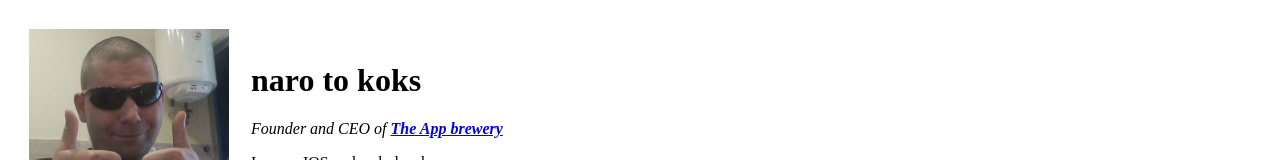
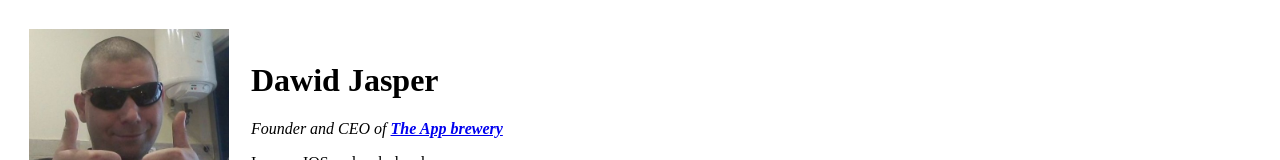
Before and after one commit to flinfred/cv, a plain HTML site: page index.html in a window 1280 px wide. Shown: the top 160 px of the page. Drawn offline with Linux system fonts and the light colour scheme.

Commit message:
Update index.html

```diff
--- a/index.html
+++ b/index.html
@@ -5,7 +5,7 @@
   <meta charset="UTF-8" />
   <meta name="viewport" content="width=device-width, initial-scale=1.0" />
   <meta http-equiv="X-UA-Compatible" content="ie=edge" />
-  <title>Naro's peronal site</title>
+  <title>Dawid Jasper's peronal site</title>
   <style>
     .profile-image {
       width: 200px;
@@ -18,7 +18,7 @@
     <tr>
       <td><img class="profile-image" src="dawid_jasper.jpg" alt="dawid jasper" /></td>
       <td>
-        <h1>naro to koks</h1>
+        <h1>Dawid Jasper</h1>
         <p>
           <em>Founder and CEO of
             <strong> <a href="https://appbrewery.com/" target="_blank">The App brewery</a></strong>
```
